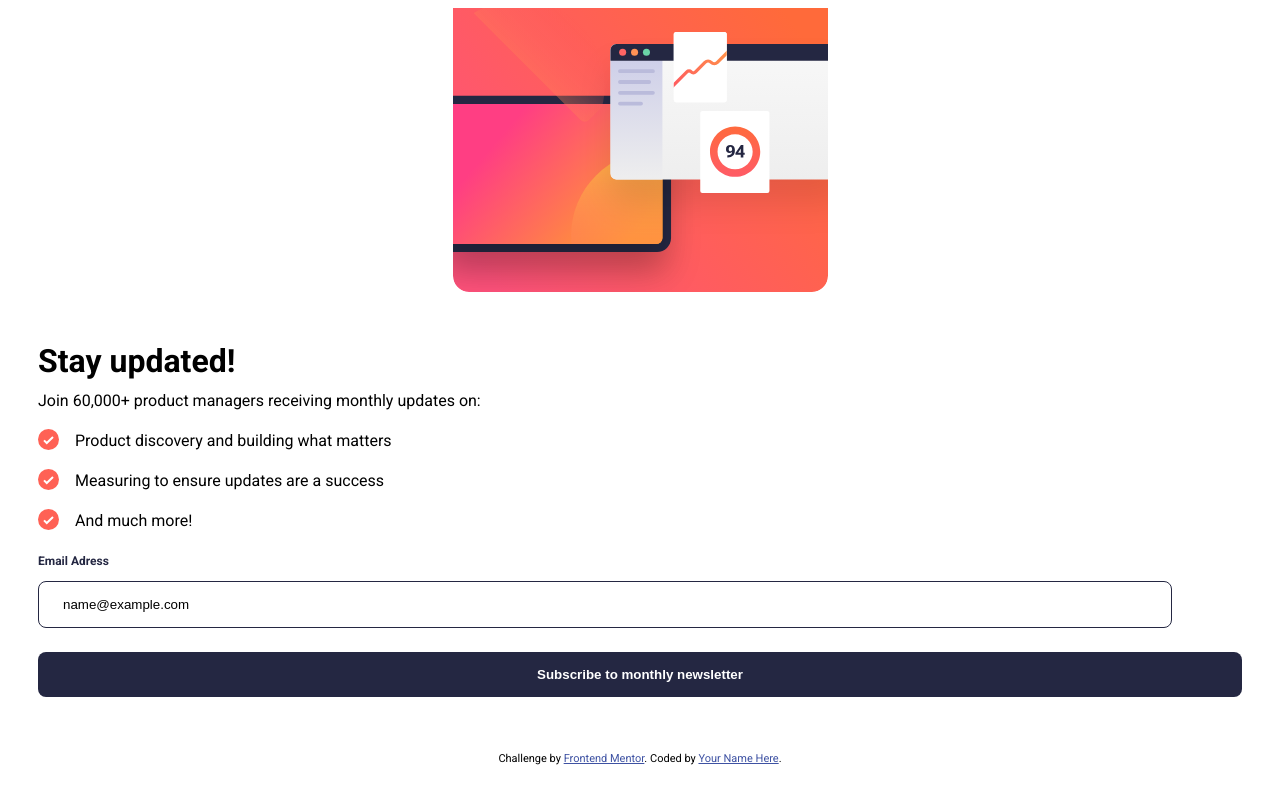
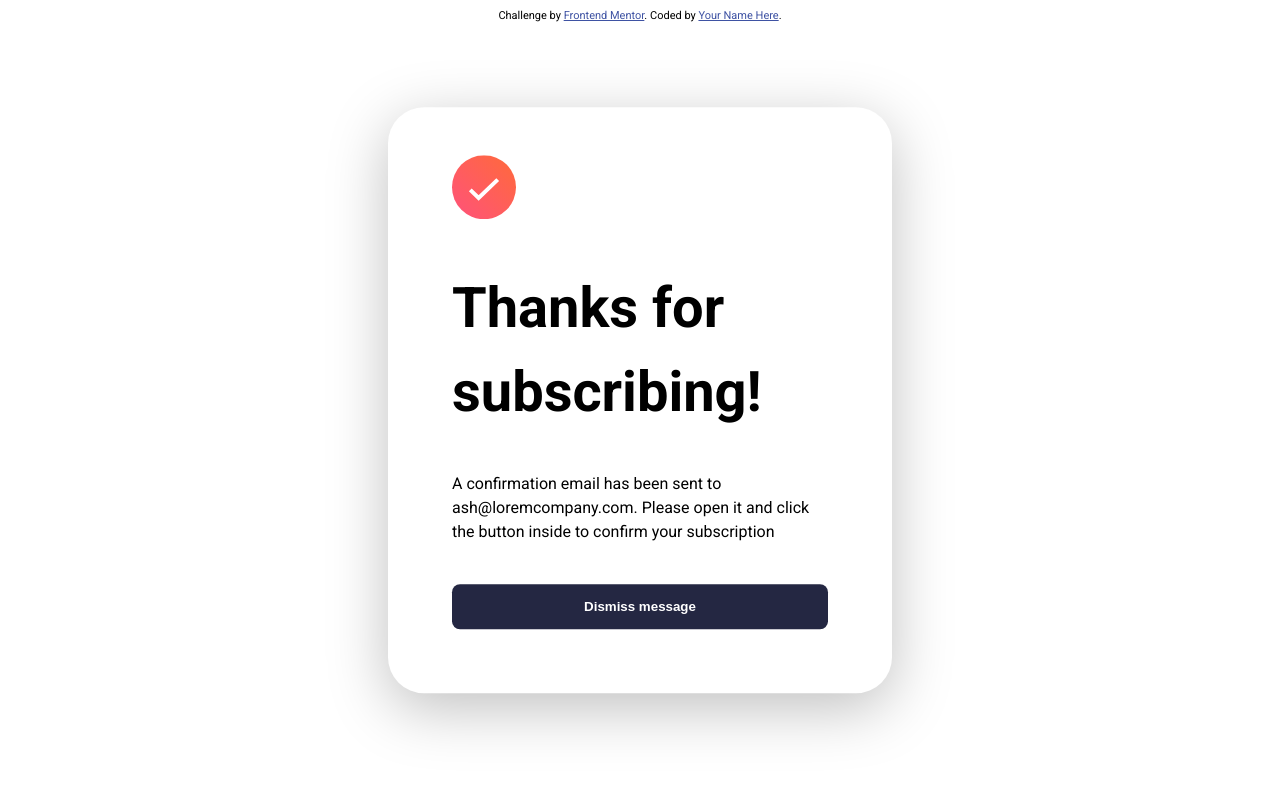
Before and after one commit to Moulaye-dagnon/Newsltter-sign-up-with-react, a React (Vite) app: page / in a window 1280 px wide. Both pictures are taken after typing "name@example.com" into the empty fields and a click on the button "Subscribe to monthly newsletter". Built offline with nearby package versions, Linux system fonts and the light colour scheme.

Commit message:
almost end

```diff
--- a/src/App.css
+++ b/src/App.css
@@ -0,0 +1,23 @@
+.container{
+	background: #FFF;
+	max-width: 928px;
+
+}
+.container-content{
+	padding: 10px ;
+}
+@media only screen and (min-width : 1000px) {
+	.container{
+		display: flex;
+		justify-content: space-around;
+		align-items: center;
+		margin: 220px auto;
+		padding: 24px 24px 24px 0  ;
+		border-radius: 36px;
+		box-shadow: 0px 15px 60px 0px rgba(0, 0, 0, 0.25);
+	}
+	.container-content{
+		margin: 0 64px;
+	}
+
+}
--- a/src/App.jsx
+++ b/src/App.jsx
@@ -1,14 +1,25 @@
+import { useState } from 'react'
 import './App.css'
 import { Content } from './component/content'
+import { Form } from './component/form'
 import { Header } from './component/header'
+import { ThanksPage } from './component/thanks'
 
 function App() {
-
+	const [showPage , setshowPage] = useState(false)
   return (
-	<div className='container'>
-		<Header/>
-		<Content/>
-	</div>
+	<>
+		{!showPage ?
+				<div className='container'>
+					<Header/>
+					<div className='container-content' >
+						<Content/>
+						<Form verif={setshowPage} />
+					</div>
+				</div>
+			: <ThanksPage pageBack={setshowPage} />
+		}
+	</>
   )
 }
 
--- a/src/component/content.jsx
+++ b/src/component/content.jsx
@@ -2,15 +2,13 @@ import { ItemList } from "./ItemList";
 import { Form } from "./form";
 
 export function Content(){
-	return <div style={{margin: "40px 20px", padding:'10px'}}>
+	return <div style={{maxWidth:'376px'}}>
 		<h1 style={{margin:'0'}}>Stay updated!</h1>
 
-		<p>Join 60,000+ product managers receiving monthly updates on:</p>
+		<p >Join 60,000+ product managers receiving monthly updates on:</p>
 
 		<ItemList>Product discovery and building what matters</ItemList>
 		<ItemList>Measuring to ensure updates are a success</ItemList>
 		<ItemList>And much more!</ItemList>
-
-		<Form/>
 	</div>
 }
--- a/src/component/form.jsx
+++ b/src/component/form.jsx
@@ -1,7 +1,7 @@
-import './form.css'
+import './formAndthanks.css'
 import { useState } from "react"
 
-export function Form(){
+export function Form({verif}){
 
 	const [Valid , setValid] = useState(true)
 	const [mail, setmail] = useState('')
@@ -13,7 +13,10 @@ export function Form(){
 	}
 	const HandlerVerif = (e)=>{
 		e.preventDefault()
-		if(!Verificator(mail)){
+		if(Verificator(mail)){
+			verif(true)
+		}
+		else{
 			setValid(false)
 		}
 	}
@@ -31,5 +34,5 @@ export function Form(){
 				/>
 				<button className='btn' type="submit" >Subscribe to monthly newsletter</button>
 			</form>
-				</>
+		</>
 }
--- a/src/component/form.css
+++ b/src/component/formAndthanks.css
@@ -10,7 +10,7 @@ label{
 }
 input{
 	margin: 8px 0 24px 0;
-	width: 92%;
+	width: 100%;
 	padding: 15px 0 15px 24px;
 	border-radius: 8px;
 	border: solid 1px #242742 ;
@@ -37,3 +37,33 @@ span{
 	font-size: 0.75rem;
 	color: #FF6155;
 }
+.thanksContaint{
+	padding: 149px 40px 24px;
+	background-color: #fff;
+	max-width: 504px;
+}
+.thanksContaint > div{
+	margin-bottom: 263px;
+}
+.iconSuccess{
+	margin-bottom: 40px;
+
+}
+@media only screen and (min-width: 1000px){
+
+	.thanksContaint{
+		border-radius: 36px;
+		box-shadow: 0px 15px 60px 0px rgba(0, 0, 0, 0.25);
+		position: absolute;
+		top: 50%;
+		left: 50%;
+		transform: translate(-50%, -50%);
+		padding: 48px 64px 64px;
+	}
+	.thanksContaint > div {
+		margin-bottom: 40px;
+	}
+	.thanksContaint  h1 {
+		font-size: 3.5rem;
+	}
+}
--- a/src/component/header.jsx
+++ b/src/component/header.jsx
@@ -1,6 +1,8 @@
 import ImgMobile from "../../public/assets/images/illustration-sign-up-mobile.svg"
+import ImgDesktop from "../../public/assets/images/illustration-sign-up-desktop.svg"
 export function Header(){
-	return <div style={{textAlign:'center'}}>
-		<img src={ImgMobile} alt="" />
+	const sizeScreem = window.innerWidth
+	return <div style={{textAlign:'center', order:"1"}}>
+		<img src={ sizeScreem > 1000 ? ImgDesktop :  ImgMobile} alt="" />
 	</div>
 }
--- a/src/component/thanks.jsx
+++ b/src/component/thanks.jsx
@@ -1,13 +1,13 @@
-import './form.css'
+import './formAndthanks.css'
 import iconSuccess from "../../public/assets/images/icon-success.svg";
-export function ThanksPage() {
-	const styleBtn = {
-
+export function ThanksPage({pageBack}) {
+	const handlpage = () =>{
+		pageBack(false)
 	}
   return (
-    <div style={{margin:"149px 40px 24px"}}>
-      <div style={{marginBottom: '263px'}}>
-			<div style={{marginBottom:"40px"}} >
+    <div className='thanksContaint' >
+		<div >
+				<div className='iconSuccess'  >
 					<img src={iconSuccess} alt="" />
 				</div>
 				<h1>Thanks for subscribing!</h1>
@@ -16,7 +16,7 @@ export function ThanksPage() {
 					open it and click the button inside to confirm your subscription
 				</p>
 			</div>
-	  <button className='btn'>Dismiss message</button>
+	  <button className='btn' onClick={handlpage}>Dismiss message</button>
     </div>
   );
 }
--- a/src/index.css
+++ b/src/index.css
@@ -1,8 +1,10 @@
+*,*::after,*::before{
+	box-sizing: border-box;
+}
 body{
-	box-sizing: border-box;
 	font-family: 'Roboto', sans-serif;
 	font-size: 16px;
-	line-height: 1.5rem;
+	line-height: 1.5;
 	font-weight: 400;
 }
 
```
Lines whose indentation alone changed are shown as unchanged.
